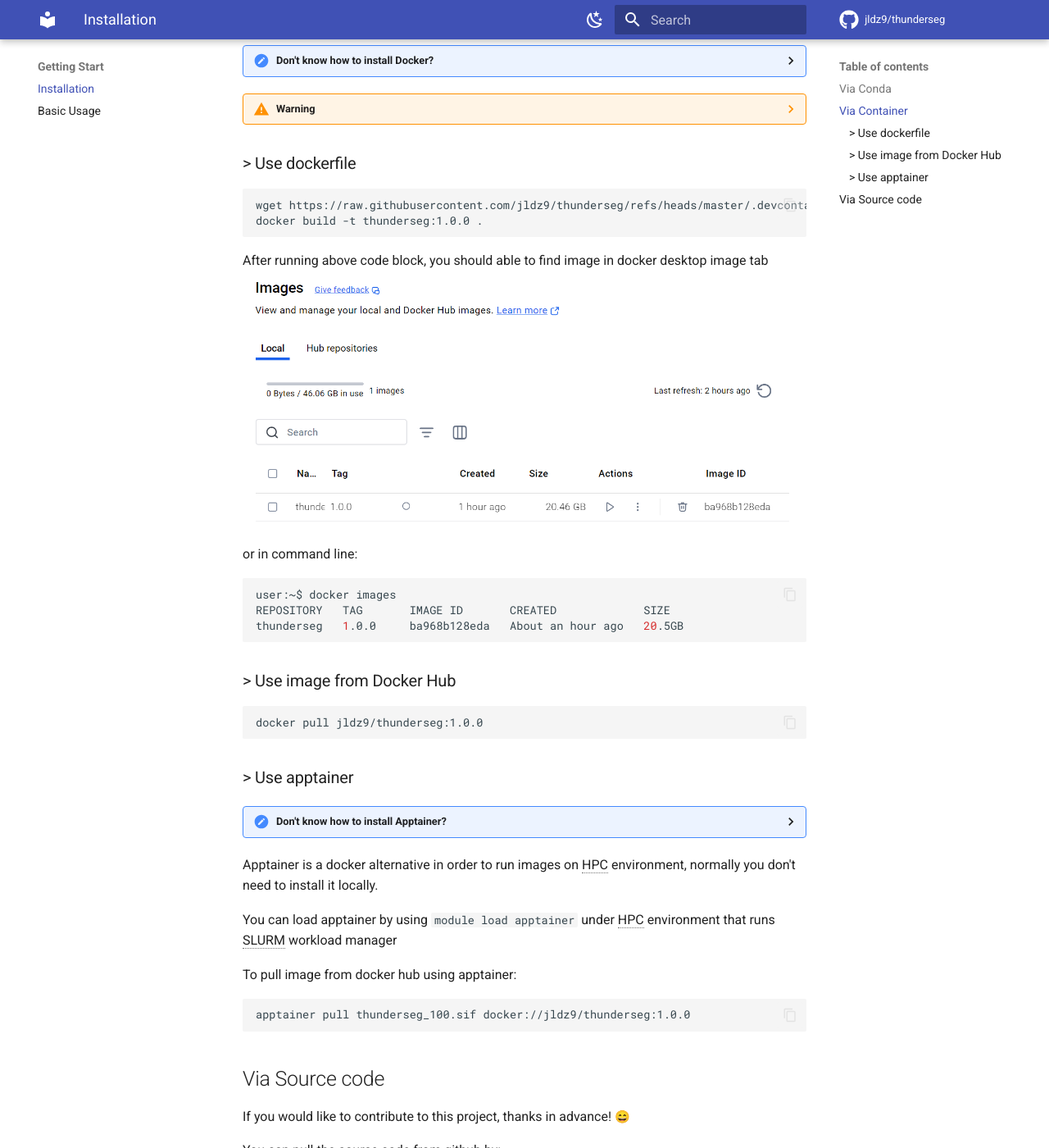
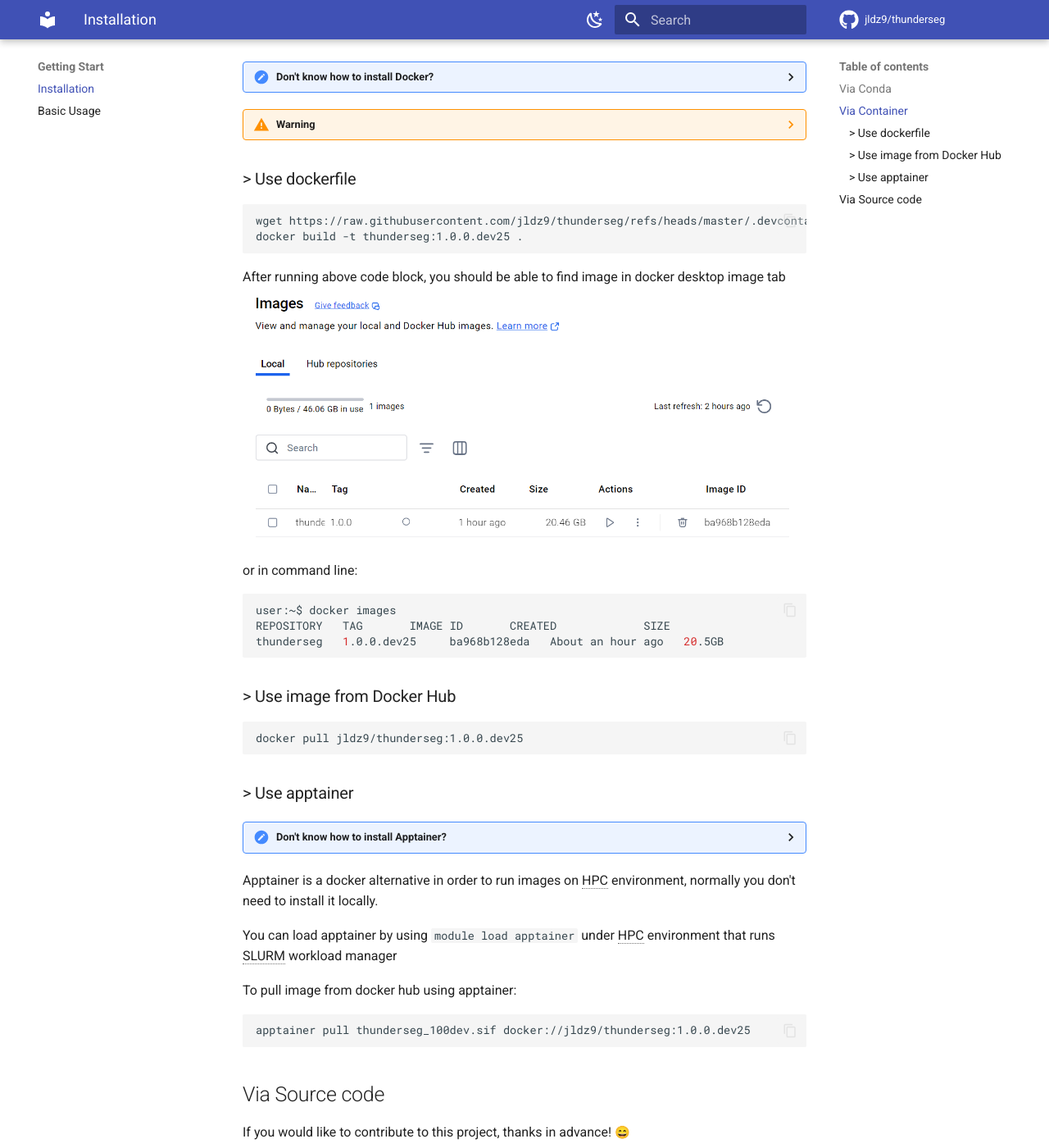
Before and after one commit to jldz9/thunderseg, an MkDocs documentation site: the page built from docs/getting_start/index.md, in a window 1280 px wide and 1400 px high, scrolled down 579 px. Shown: the whole window at 82% size. Built offline with MkDocs 1.6.1 and Material for MkDocs 9.7.7, drawn with Linux system fonts in a browser that asks for light colours; emoji names are drawn with the system emoji font; comment, search, counter and statistics services are not loaded; the version menu is left out; some of the changed text lies outside the part shown.

Commit message:
version change and doc fix

````diff
--- a/docs/getting_start/index.md
+++ b/docs/getting_start/index.md
@@ -29,29 +30,29 @@
 </details>
 
 ??? Warning
-     If you want to activate <b> GPU</b> processing while using docker, using a NVIDIA GPU with [CUDA](https://developer.nvidia.com/cuda-gpus) support is necessary.
+     If you want to activate<b> GPU</b> processing while using docker, using NVIDIA GPUs with [CUDA](https://developer.nvidia.com/cuda-gpus) support is necessary.
 
      Additionally, you will need to install [NVIDIA Container Toolkit](https://docs.nvidia.com/datacenter/cloud-native/container-toolkit/latest/install-guide.html)
 ### > Use dockerfile
 
 ```bash
 wget https://raw.githubusercontent.com/jldz9/thunderseg/refs/heads/master/.devcontainer/Dockerfile
-docker build -t thunderseg:1.0.0 .
+docker build -t thunderseg:1.0.0.dev25 .
 ```
-After running above code block, you should able to find image in docker desktop image tab
+After running above code block, you should be able to find image in docker desktop image tab
 ![docker image](img/docker_img_example_dark.png#only-dark)
 ![docker image](img/docker_img_example_light.png#only-light)
 or in command line:
 ```bash
 user:~$ docker images
 REPOSITORY   TAG       IMAGE ID       CREATED             SIZE
-thunderseg   1.0.0     ba968b128eda   About an hour ago   20.5GB
+thunderseg   1.0.0.dev25     ba968b128eda   About an hour ago   20.5GB
 ```
 
 ### > Use image from Docker Hub
 
 ```bash
-docker pull jldz9/thunderseg:1.0.0
+docker pull jldz9/thunderseg:1.0.0.dev25
 ```
 
 ### > Use apptainer
@@ -69,17 +70,17 @@
 To pull image from docker hub using apptainer:
 
 ```bash
-apptainer pull thunderseg_100.sif docker://jldz9/thunderseg:1.0.0
+apptainer pull thunderseg_100dev.sif docker://jldz9/thunderseg:1.0.0.dev25
 ```
 
 ## Via Source code
 If you would like to contribute to this project, thanks in advance! :smile:
 
-You can pull the source code from github by:
+You can pull the source code from GitHub by:
 ```bash
-git clone -b dev https://github.com/jldz9/thunderseg.git
+git clone https://github.com/jldz9/thunderseg.git
 ```
-and then setup the environment by:
+and then set up the environment by:
 ```bash
 conda env create -f thunderseg/environment.yml
 ```
--- a/src/thunderseg/_version.py
+++ b/src/thunderseg/_version.py
@@ -1 +1 @@
-__version__ = '1.0.0'
+__version__ = '1.0.0.dev25'
````
Also changed, not shown: other parts of docs/getting_start/index.md (+1 -0 lines), 1 other file.
